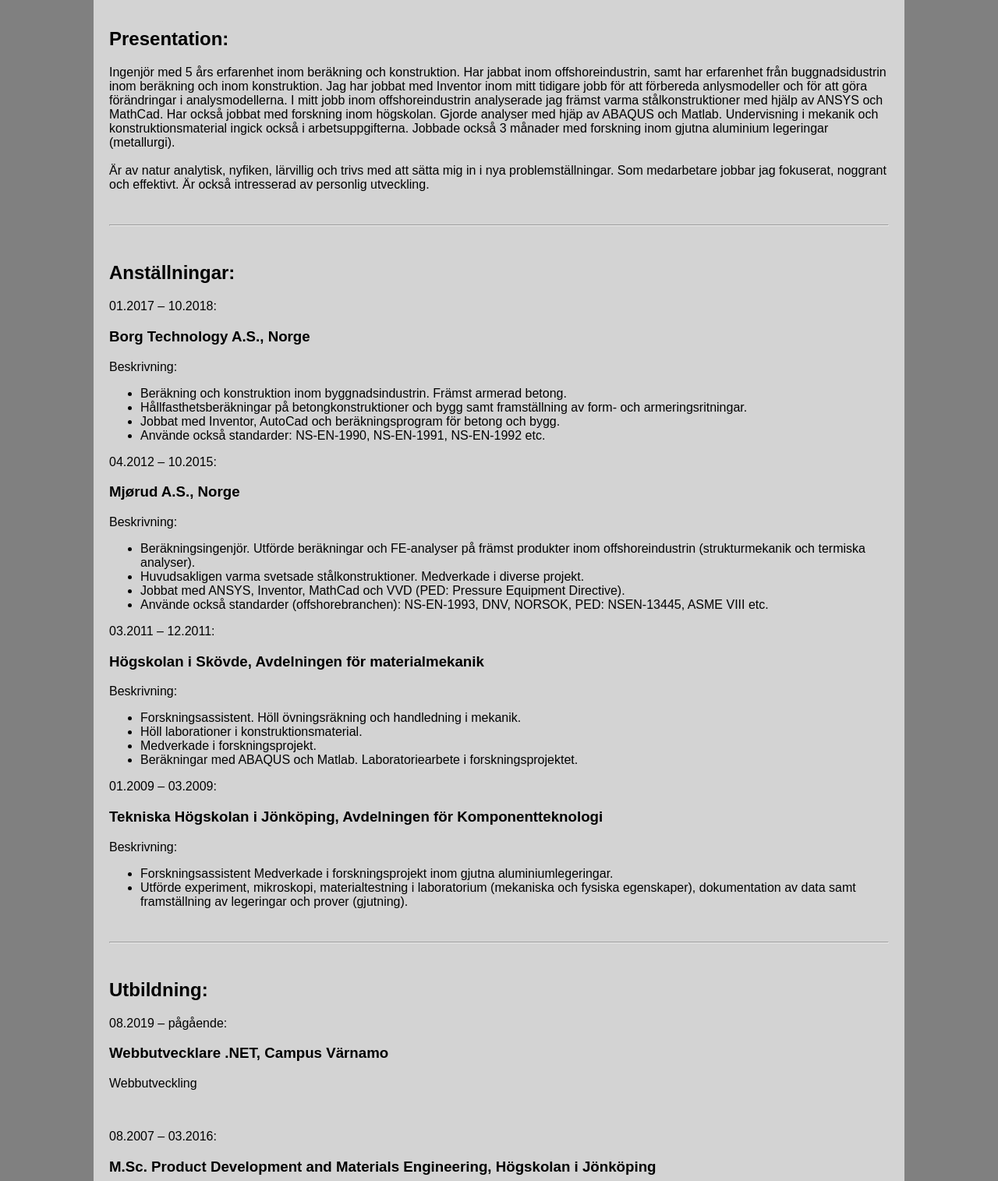
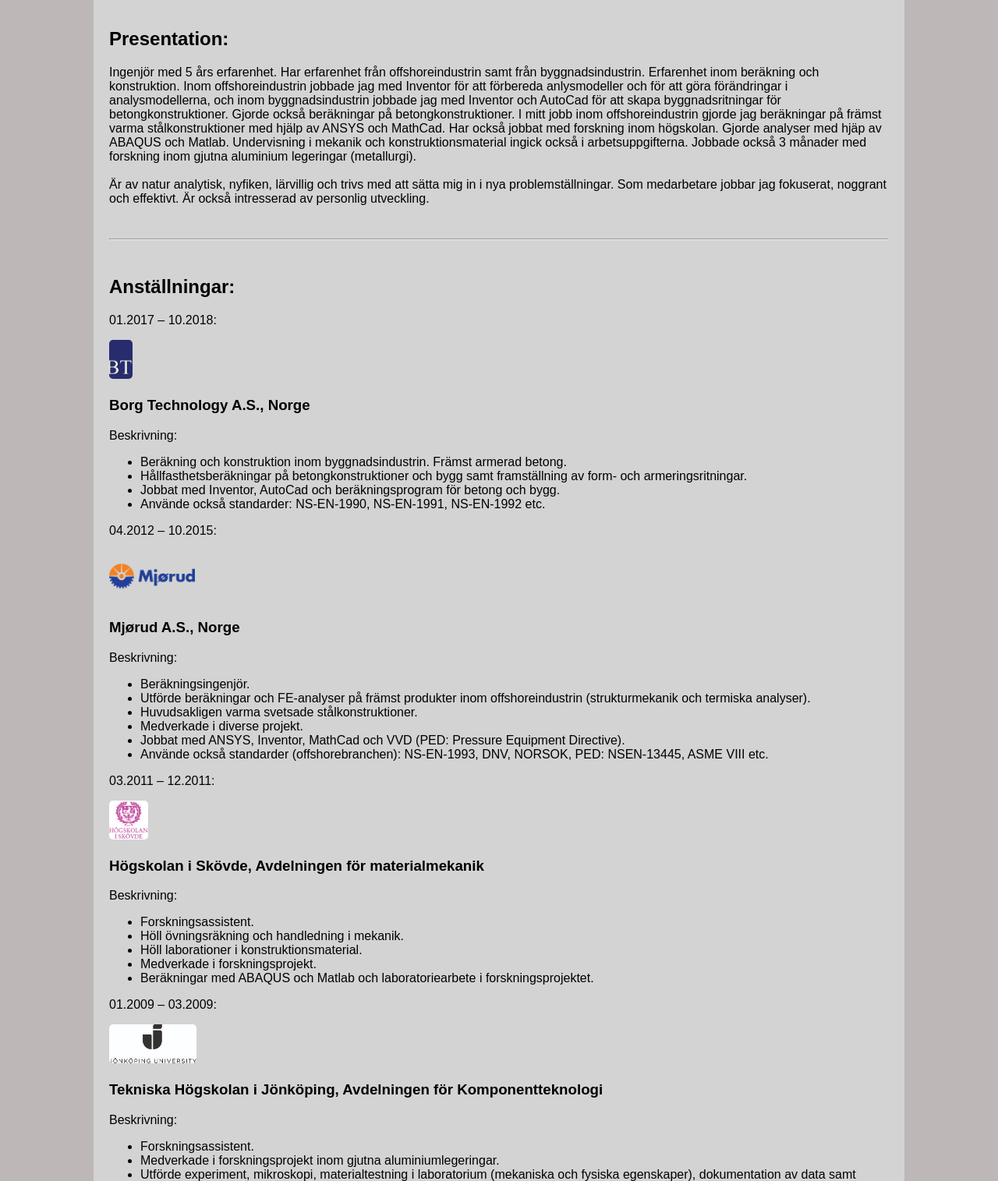
Before and after one commit to treox/Inlamning-CVportfolio, a plain HTML site: page index.html in a window 1280 px wide. Shown: the part 619-2134 px from the top of the page at 78% size. Drawn offline with Linux system fonts and the light colour scheme.

Commit message:
cvportfolio vers. 2

```diff
--- a/index.html
+++ b/index.html
@@ -17,7 +17,7 @@
             <p id="pa1">
                 <span class="fas fa-envelope"></span> tero.viitala@live.se<br /><br />
                 <span class="fas fa-mobile"></span> (+47) 92 355 620<br /><br />
-                <span class="fas fa-certificate"></span> Körkort, B (Personbil) | Truckkörkort A (Sverige)
+                <span class="fas fa-certificate"></span> Körkort, B (Personbil) | Truckkörkort, A (Sverige)
             </p>
         </div>
         <div class="hdiv" id="hdiv2">
@@ -51,9 +51,11 @@
 
         <h2>Presentation:</h2>
 
-        <p>Ingenjör med 5 års erfarenhet inom beräkning och konstruktion. Har jabbat inom offshoreindustrin, samt har erfarenhet från buggnadsidustrin inom beräkning och inom konstruktion.
-            Jag har jobbat med Inventor inom mitt tidigare jobb för att förbereda anlysmodeller och för att göra förändringar i analysmodellerna.
-            I mitt jobb inom offshoreindustrin analyserade jag främst varma stålkonstruktioner med hjälp av ANSYS och MathCad.
+        <p>Ingenjör med 5 års erfarenhet. Har erfarenhet från offshoreindustrin samt från byggnadsindustrin. Erfarenhet inom beräkning och konstruktion.
+            Inom offshoreindustrin jobbade jag med Inventor för att förbereda anlysmodeller och för att göra förändringar i analysmodellerna,
+            och inom byggnadsindustrin jobbade jag med Inventor och AutoCad för att skapa byggnadsritningar för betongkonstruktioner.
+            Gjorde också beräkningar på betongkonstruktioner.
+            I mitt jobb inom offshoreindustrin gjorde jag beräkningar på främst varma stålkonstruktioner med hjälp av ANSYS och MathCad.
             Har också jobbat med forskning inom högskolan. Gjorde analyser med hjäp av ABAQUS och Matlab. Undervisning i mekanik och konstruktionsmaterial ingick också i arbetsuppgifterna.
             Jobbade också 3 månader med forskning inom gjutna aluminium legeringar (metallurgi).<br /><br/>
             Är av natur analytisk, nyfiken, lärvillig och trivs med att sätta mig in i nya problemställningar. Som medarbetare jobbar jag fokuserat, noggrant och effektivt.
@@ -67,7 +69,8 @@
         <h2>Anställningar:</h2>
 
         <p>01.2017 – 10.2018:</p>
-        <h3>Borg Technology A.S., Norge</h3>
+        <img src="/bt2.png" alt="logo Borg Technology A.S." width="30px" height="50px">
+        <h3>Borg Technology A.S., Norge </h3>
         <p><span>Beskrivning:</span></p>
             <ul>
                 <li>Beräkning och konstruktion inom byggnadsindustrin. Främst armerad betong.</li>
@@ -77,30 +80,37 @@
             </ul>
 
         <p>04.2012 – 10.2015:</p>
+        <img src="/mjorud.png" alt="logo Mjørud A.S." width="110px" height="66px">
         <h3>Mjørud A.S., Norge</h3>
             <p><span>Beskrivning:</span></p>
             <ul>
-                <li>Beräkningsingenjör. Utförde beräkningar och FE-analyser på främst produkter inom offshoreindustrin (strukturmekanik och termiska analyser).</li>
-                <li>Huvudsakligen varma svetsade stålkonstruktioner. Medverkade i diverse projekt.</li>
+                <li>Beräkningsingenjör.</li>
+                <li>Utförde beräkningar och FE-analyser på främst produkter inom offshoreindustrin (strukturmekanik och termiska analyser).</li>
+                <li>Huvudsakligen varma svetsade stålkonstruktioner.</li>
+                <li>Medverkade i diverse projekt.</li>
                 <li>Jobbat med ANSYS, Inventor, MathCad och VVD (PED: Pressure Equipment Directive).</li>
                 <li>Använde också standarder (offshorebranchen): NS-EN-1993, DNV, NORSOK, PED: NSEN-13445, ASME VIII etc.</li>
             </ul>
 
         <p>03.2011 – 12.2011:</p>
+        <img src="/his.png" alt="logo Högskolan i Skövde" width="50px" height="50px">
         <h3>Högskolan i Skövde, Avdelningen för materialmekanik </h3>
             <p><span>Beskrivning:</span></p>
             <ul>
-                <li>Forskningsassistent. Höll övningsräkning och handledning i mekanik.</li>
+                <li>Forskningsassistent.</li>
+                <li>Höll övningsräkning och handledning i mekanik.</li>
                 <li>Höll laborationer i konstruktionsmaterial.</li>
                 <li>Medverkade i forskningsprojekt.</li>
-                <li>Beräkningar med ABAQUS och Matlab. Laboratoriearbete i forskningsprojektet.</li>
+                <li>Beräkningar med ABAQUS och Matlab och laboratoriearbete i forskningsprojektet.</li>
             </ul>
 
         <p>01.2009 – 03.2009:</p>
+        <img src="/ju.jpg" alt="logo Jönköping University" width="112px" height="50px">
         <h3>Tekniska Högskolan i Jönköping, Avdelningen för Komponentteknologi</h3>
             <p><span>Beskrivning:</span></p>
             <ul>
-                <li>Forskningsassistent Medverkade i forskningsprojekt inom gjutna aluminiumlegeringar. </li>
+                <li>Forskningsassistent. </li>
+                <li>Medverkade i forskningsprojekt inom gjutna aluminiumlegeringar.</li>
                 <li>Utförde experiment, mikroskopi, materialtestning i laboratorium (mekaniska och fysiska egenskaper),
                     dokumentation av data samt framställning av legeringar och prover (gjutning).</li>
             </ul>
@@ -111,14 +121,17 @@
         <br />
         <h2>Utbildning:</h2>
         <p>08.2019 – pågående:</p>
+        <img src="/varnamo.jpg" alt="logo Campus Värnamo" width="170px" height="50px">
         <h3>Webbutvecklare .NET, Campus Värnamo</h3>
         <p>Webbutveckling</p>
         <br />
         <p>08.2007 – 03.2016:</p>
+        <img src="/ju.jpg" alt="logo Jönköping University" width="112px" height="50px">
         <h3>M.Sc. Product Development and Materials Engineering, Högskolan i Jönköping</h3>
         <p>Inriktning mot produktutveckling och material</p>
         <br />
         <p>08.2004 – 06.2007:</p>
+        <img src="/his.png" alt="logo Högskolan i Skövde" width="50px" height="50px">
         <h3>B.Sc. Maskinteknik, Högskolan i Skövde</h3>
         <p>Inriktning mot konstruktion</p>
         <br />
--- a/styles.css
+++ b/styles.css
@@ -1,12 +1,12 @@
 body {
     margin: 0;
     padding: 0;
-    background-color: grey;
+    background-color: rgb(190, 183, 183);
     font-family: Arial, Helvetica, sans-serif;
 }
 
 header {
-    background-color: black;
+    background-color: rgb(190, 183, 183);
     color: white;
     display: flex;
     justify-content: center;
@@ -34,7 +34,7 @@ header {
 }
 
 #section1 {
-    background-color: grey;
+    background-color: rgb(190, 183, 183);
     width: 400px;
     padding: 20px;
 }
@@ -46,7 +46,7 @@ header {
 }
 
 footer {
-    background-color: black;
+    background-color: rgb(190, 183, 183);
     color: white;
     display: flex;
     justify-content: center;
```
Also changed, not shown: bt2.png (added), his.png (added), ju.jpg (added), mjorud.png (added), varnamo.jpg (added).
